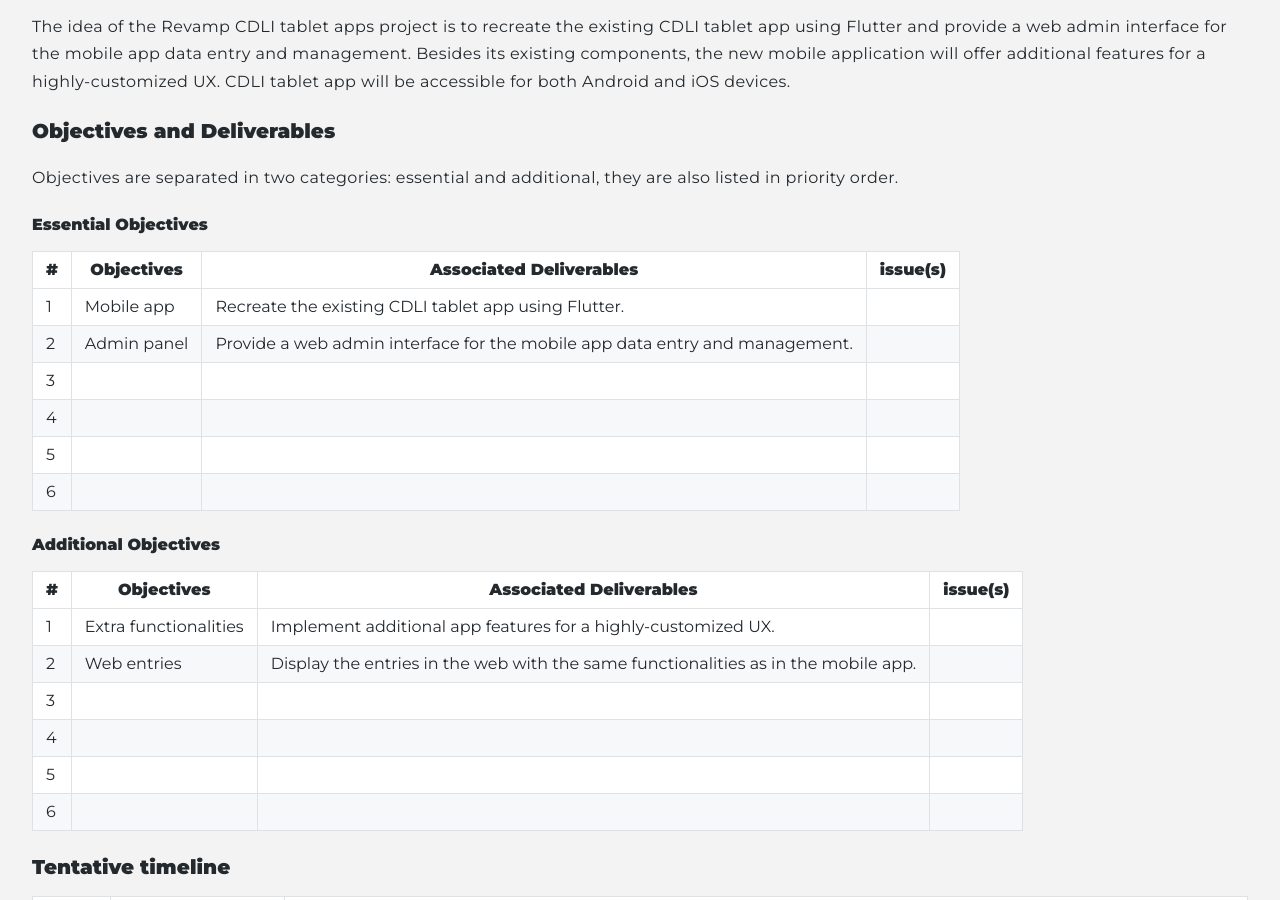
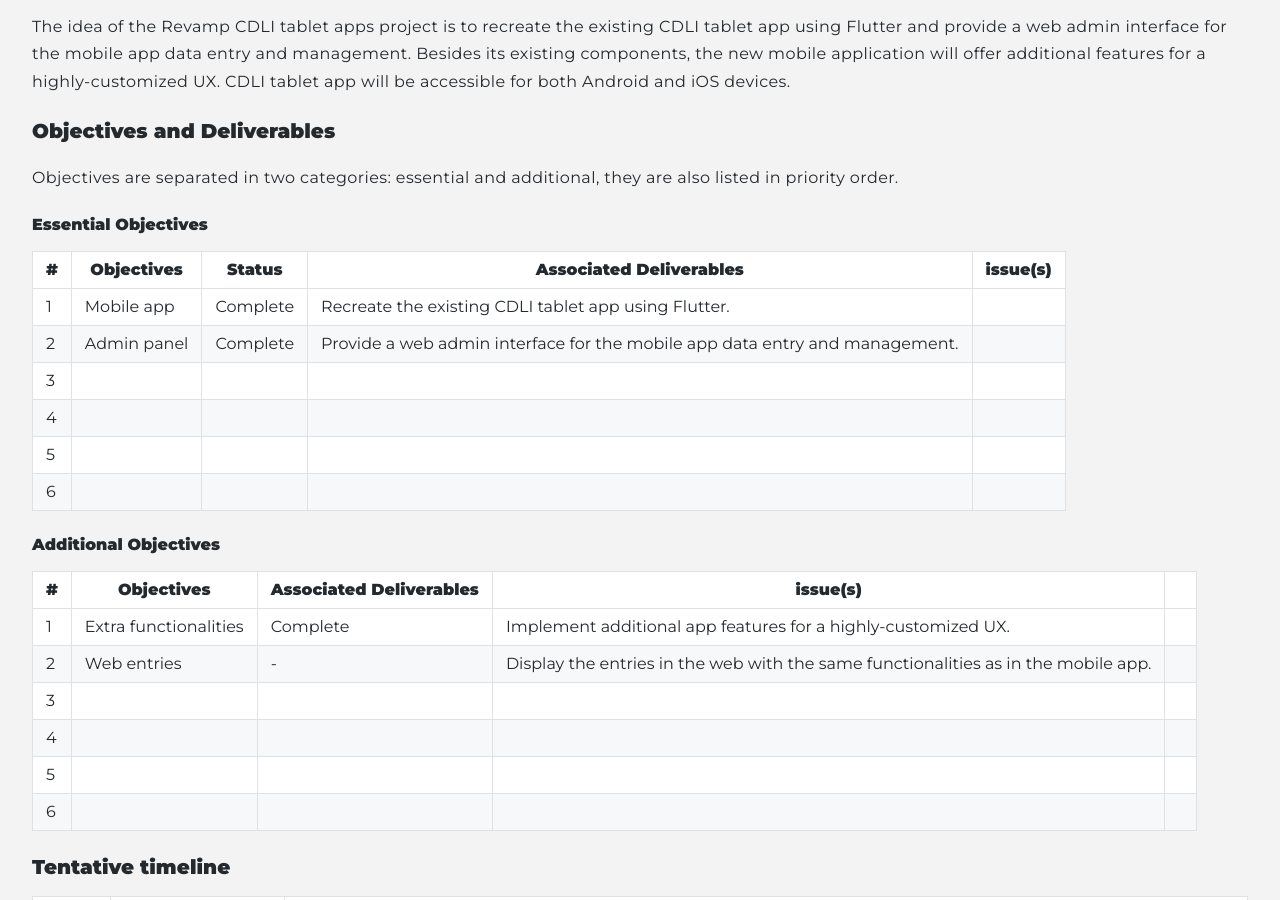
Before and after one commit to cdli-gh/blog, a Jekyll site: the page built from _blog/gsoc20/mobile_app/index.md, in a window 1280 px wide and 900 px high, scrolled down 458 px. Built offline with Jekyll 4.4.1, drawn with Linux system fonts in a browser that asks for light colours; Markdown is read by kramdown in place of the engine named in the settings.

Commit message:
Update index.md

```diff
--- a/_blog/gsoc20/mobile_app/index.md
+++ b/_blog/gsoc20/mobile_app/index.md
@@ -15,10 +15,10 @@
 Objectives are separated in two categories: essential and additional, they are also listed in priority order.
 #### Essential Objectives
 
-|\#|Objectives|Associated Deliverables|issue(s)|
+|\#|Objectives|Status|Associated Deliverables|issue(s)|
 |---	|---	|---	|---	|
-|1   	|Mobile app   	|Recreate the existing CDLI tablet app using Flutter.   	|   	|
-|2   	|Admin panel   	|Provide a web admin interface for the mobile app data entry and management.   	|   	|
+|1   	|Mobile app   	|Complete   	|Recreate the existing CDLI tablet app using Flutter.   	|   	|
+|2   	|Admin panel   	|Complete   	|Provide a web admin interface for the mobile app data entry and management.   	|   	|
 |3   	|   	|   	|   	|
 |4   	|   	|   	|   	|
 |5   	|   	|   	|   	|
@@ -28,8 +28,8 @@
 
 |\#|Objectives|Associated Deliverables|issue(s)|
 |---	|---	|---	|---	|
-|1   	|Extra functionalities   	|Implement additional app features for a highly-customized UX.   	|   	|
-|2   	|Web entries   	|Display the entries in the web with the same functionalities as in the mobile app.   	|   	|
+|1   	|Extra functionalities   	|Complete   	|Implement additional app features for a highly-customized UX.   	|   	|
+|2   	|Web entries   	|-   	|Display the entries in the web with the same functionalities as in the mobile app.   	|   	|
 |3   	|   	|   	|   	|
 |4   	|   	|   	|   	|
 |5   	|   	|   	|   	|
@@ -37,7 +37,7 @@
 
 ### Tentative timeline
 
-| Week  |Objectives |Deliverables |
+| Week  |Status |Deliverables |
 |---|---|---|
 |1|Mobile app   |Start building the basic functionalities of the mobile app.   |
 |2|Admin panel   |Build a web admin interface for entering and managing data about the collection that will feed contents to the mobile app.   |
```
